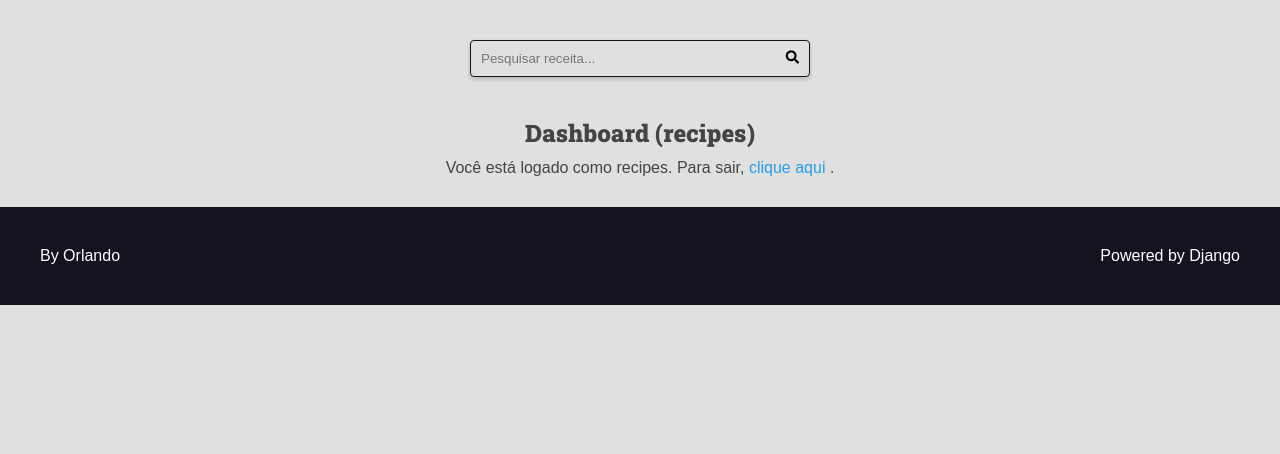
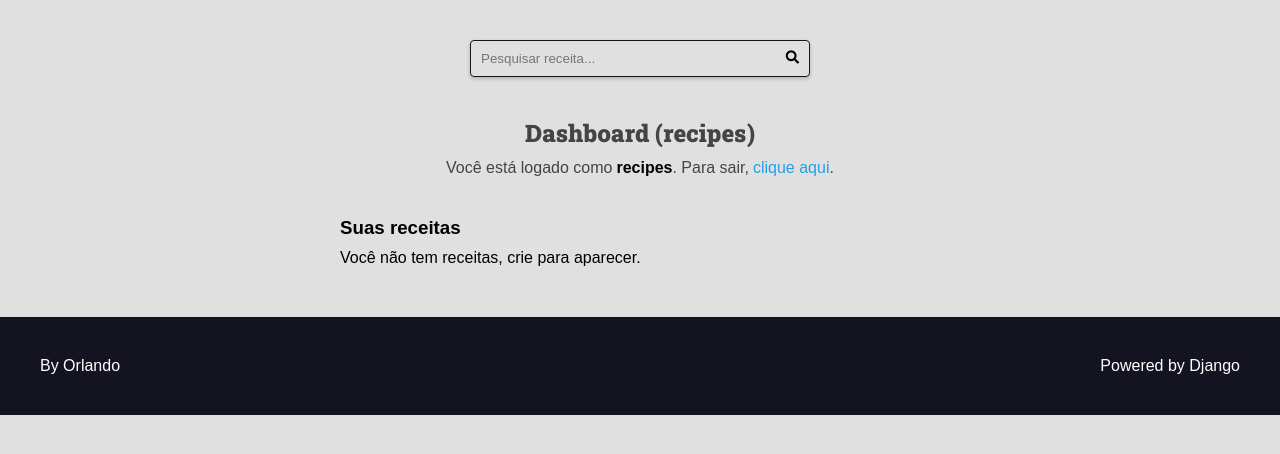
Before and after one commit to orlandoconceicao/backend, a Django app: page /authors/dashboard/ in a window 1280 px wide. Shown: the part 85-539 px from the top of the page. Run offline with Django 5.2, Linux system fonts and the light colour scheme; a user stored in the database is signed in; data comes from the database, SQL or seed files in the repository; parts of the project's set-up code (start-up, migrations or seed data) failed here and were passed over.

Commit message:
Implementa edição de receitas no dashboard
Co-authored-by: Copilot <223556219+Copilot@users.noreply.github.com>

```diff
--- a/projetos/Projeto receitas/pagina-de-receitas/authors/templates/authors/pages/dashboard.html
+++ b/projetos/Projeto receitas/pagina-de-receitas/authors/templates/authors/pages/dashboard.html
@@ -8,6 +8,23 @@
     <div class="main-content center container">
         <h2>Dashboard ({{ user }})</h2>
         {% include 'authors/partials/login_message.html' %}
+
+        <div class="authors-dashboard-container">
+            <h3>Suas receitas</h3>
+            <ul>
+                {% for recipe in recipes %}
+                    <li>
+                        <a href="{% url "authors:dashboard_recipe_edit" recipe.id %}">
+                            {{ recipe.title }}
+                        </a>
+                    </li>
+                    {% empty %}
+                    <li>
+                        <p>Você não tem receitas, crie para aparecer.</p>
+                    </li>
+                {% endfor %}
+            </ul>
+        </div>
     </div>
 
     {% include "global/partials/messages.html" %}
--- a/projetos/Projeto receitas/pagina-de-receitas/authors/templates/authors/pages/login.html
+++ b/projetos/Projeto receitas/pagina-de-receitas/authors/templates/authors/pages/login.html
@@ -12,6 +12,8 @@
 
     {% include "global/partials/messages.html" %}
 
-    {% include "global/partials/form.html" %}
+    {% if not user.is_authenticated %}
+        {% include "global/partials/form.html" %}
+    {% endif %}
 
 {% endblock content %}
--- a/projetos/Projeto receitas/pagina-de-receitas/authors/templates/authors/partials/login_message.html
+++ b/projetos/Projeto receitas/pagina-de-receitas/authors/templates/authors/partials/login_message.html
@@ -1,6 +1,6 @@
 {% if request.user.is_authenticated %}
     <div class="login-message">
-        Você está logado como {{ request.user.username }}.
+        Você está logado como <p>{{ request.user.username }}</p>.
         Para sair,
         <form class="inline-form" action="{% url 'authors:logout' %}" method="post">
         {% csrf_token %}
--- a/projetos/Projeto receitas/pagina-de-receitas/authors/urls.py
+++ b/projetos/Projeto receitas/pagina-de-receitas/authors/urls.py
@@ -12,4 +12,5 @@ urlpatterns = [
     path('login/create/', views.login_create, name='login_create'),
     path('logout/create/', views.logout_view, name='logout'),
     path('dashboard/', views.dashboard, name='dashboard'),
+    path('dashboard/recipe/<int:id>/edit/', views.dashboard_recipe_edit, name='dashboard_recipe_edit'),
 ]
--- a/projetos/Projeto receitas/pagina-de-receitas/authors/views.py
+++ b/projetos/Projeto receitas/pagina-de-receitas/authors/views.py
@@ -1,12 +1,13 @@
 from django.contrib import messages
 from django.contrib.auth import login
 from django.http import Http404
-from django.shortcuts import redirect, render
+from django.shortcuts import get_object_or_404, redirect, render
 from django.urls import reverse
 from .forms import RegisterForm, LoginForm
 from django.contrib.auth import authenticate, login, logout
 from django.contrib.auth.decorators import login_required
-
+from recipes.models import Recipe
+from authors.forms.recipe_form import AuthorsRecipeForm
 
 def register_view(request):
     register_form_data = request.session.get('register_form_data', None)
@@ -82,4 +83,27 @@ def logout_view(request):
 
 @login_required(login_url='authors:login', redirect_field_name='next')
 def dashboard(request):
-    return render(request, 'authors/pages/dashboard.html')
+    recipes = Recipe.objects.filter(author=request.user)
+    return render(request, 'authors/pages/dashboard.html', context={
+        'recipes': recipes,
+    })
+
+@login_required(login_url='authors:login', redirect_field_name='next')
+def dashboard_recipe_edit(request, id):
+    recipe = get_object_or_404(Recipe, author=request.user, pk=id)
+
+    form = AuthorsRecipeForm(
+        request.POST or None,
+        request.FILES or None,
+        instance=recipe,
+    )
+
+    if form.is_valid():
+        form.save()
+        messages.success(request, 'Receita atualizada com sucesso.')
+        return redirect('authors:dashboard_recipe_edit', id=id)
+
+    return render(request, 'authors/pages/dashboard-recipe.html', context={
+        'form': form,
+        'form_action': reverse('authors:dashboard_recipe_edit', args=[id]),
+    })
--- a/projetos/Projeto receitas/pagina-de-receitas/base_static/global/css/styles.css
+++ b/projetos/Projeto receitas/pagina-de-receitas/base_static/global/css/styles.css
@@ -639,7 +639,6 @@ h6 {
 
 /* ==================================================
    ESTILISAÇÃO DO FORM
-   Estilização do formulário de cadastro
    ================================================== */
 
 .form-content {
@@ -661,7 +660,9 @@ h6 {
   color: var(--color-error-dark);
 }
 
-.form-content input {
+.form-content input,
+.form-content textarea,
+.form-content select {
   width: 100%;
   padding: 1rem;
   border-radius: 0.4rem;
@@ -707,13 +708,56 @@ h6 {
 .inline-form {
     display: inline;
 }
+
+.span-2 {
+    grid-column: span 2;
+}
+
+
 /* ==================================================
-   Authors/
-   ESTILISAÇÃO DO Dashboard
+   ESTILIZAÇÃO DO Dashboard
    Estilização do dashboard do usuário
    ================================================== */
+
 .login-message {
     margin: 1rem 0;
+    display: inline-flex;
+
+}
+
+.login-message p {
+    font-weight: bold;
+    color: var(--color-black);
+    margin-left: 4px;
+}
+
+.login-message button {
+    margin-left: 4px;
+}
+.authors-dashboard-container {
+    max-width: 64rem;
+    text-align: left;
+    padding: var(--spacing-gutter-medium);
+    margin: 0 auto;
+}
+
+.authors-dashboard-container h3,
+.authors-dashboard-container p,
+.authors-dashboard-container ul,
+.authors-dashboard-container a {
+    color: var(--color-black);
+    text-decoration: none;
+    list-style-type: none;
+    margin: 1rem 0;
+}
+
+.authors-dashboard-container h3 {
+    font-weight: bold;
+    font-family: Arial, Helvetica, sans-serif;
+}
+
+.left {
+    text-align: left;
 }
 
 
@@ -788,7 +832,4 @@ h6 {
     .recipe-title-container {
         padding: 1.5rem;
     }
-
-
-
 }
--- a/projetos/Projeto receitas/pagina-de-receitas/base_templates/global/partials/form.html
+++ b/projetos/Projeto receitas/pagina-de-receitas/base_templates/global/partials/form.html
@@ -1,11 +1,11 @@
 <div class="main-content container">
-    <form class="main-form" action="{{ form_action }}" method="POST">
+    <form class="main-form" action="{{ form_action }}" method="POST" enctype="multipart/form-data">
 
         {% csrf_token %}
 
         <div class="form-content form-content-grid">
             {% for field in form %}
-                <div class="form-group">
+                <div class="form-group{% if 'span-2' in field.field.widget.attrs.class %} span-2{% endif %}">
                     <label for="{{ field.id_for_label }}">{{ field.label }}</label>
                     {{ field }}
 
--- a/projetos/Projeto receitas/pagina-de-receitas/base_templates/global/partials/head.html
+++ b/projetos/Projeto receitas/pagina-de-receitas/base_templates/global/partials/head.html
@@ -9,6 +9,6 @@
 <link rel="preconnect" href="https://fonts.gstatic.com" crossorigin />
 <link href="https://fonts.googleapis.com/css2?family=Roboto+Slab:wght@900&display=swap" rel="stylesheet" />
 
-<link rel="stylesheet" href="{% static 'global/css/styles.css' %}?v=5" />
+<link rel="stylesheet" href="{% static 'global/css/styles.css' %}?v=6" />
 
 <link rel="stylesheet" href="{% static 'global/css/global-styles.css' %}" />
```
Also changed, not shown: projetos/Projeto receitas/pagina-de-receitas/authors/forms/recipe_form.py (added, +31 -0 lines), projetos/Projeto receitas/pagina-de-receitas/authors/templates/authors/pages/dashboard-recipe.html (added, +16 -0 lines), projetos/Projeto receitas/pagina-de-receitas/authors/tests/test_author_dashboard.py (added, +101 -0 lines).
